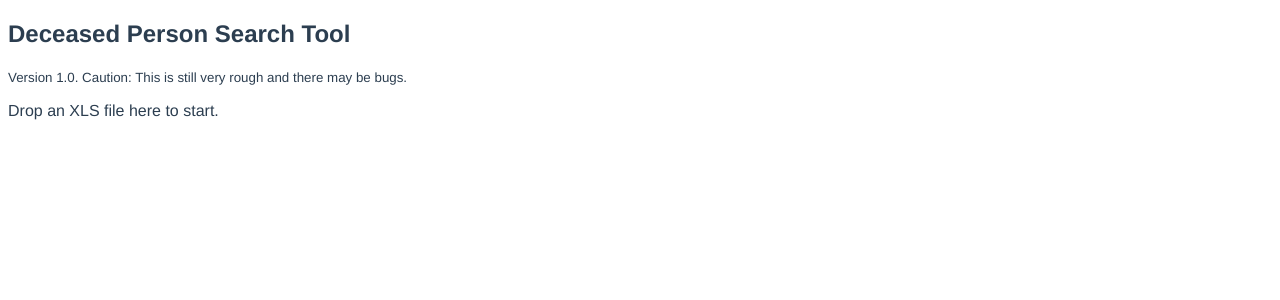
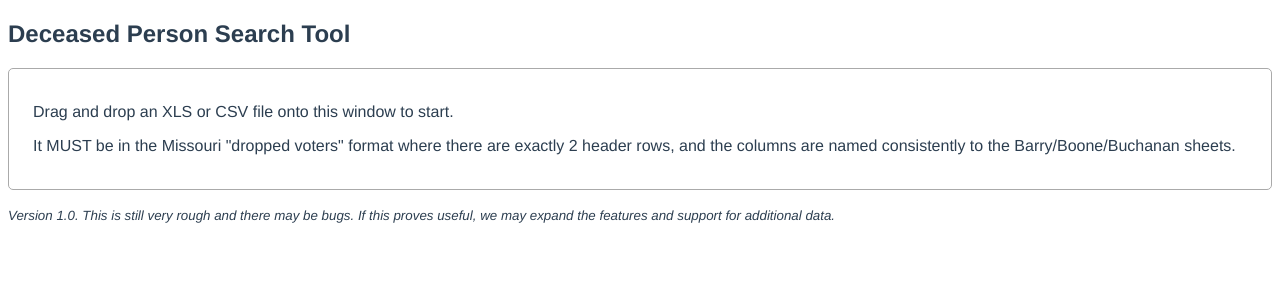
Before and after one commit to jessenieboer/deceased-scanning-tool, a Vue app: page / in a window 1280 px wide. Shown: the top 300 px of the page. Built offline with nearby package versions, Linux system fonts and the light colour scheme.

Commit message:
Updates and initial deploy of version 1.0.0

```diff
--- a/public/index.html
+++ b/public/index.html
@@ -5,7 +5,7 @@
     <meta http-equiv="X-UA-Compatible" content="IE=edge">
     <meta name="viewport" content="width=device-width,initial-scale=1.0">
     <link rel="icon" href="<%= BASE_URL %>favicon.ico">
-    <title><%= htmlWebpackPlugin.options.title %></title>
+    <title>Deceased Person Search Tool</title>
   </head>
   <body>
     <noscript>
--- a/src/App.vue
+++ b/src/App.vue
@@ -3,7 +3,6 @@
 
     <h2>Deceased Person Search Tool</h2>
 
-    <p><small>Version 1.0. Caution: This is still very rough and there may be bugs.</small></p>
 
     <script type="application/javascript" src="https://cdn.jsdelivr.net/npm/xlsx@0.17.3/dist/xlsx.full.min.js"></script>
 
@@ -11,12 +10,15 @@
       Loading spreadsheet...
     </div>
 
-    <div v-else-if="!data">
-      Drop an XLS file here to start.
+    <div v-else-if="!data" style="border: 1px solid #aaa; border-radius: 5px; padding: 18px 24px;">
+      <p>Drag and drop an XLS or CSV file onto this window to start. </p>
+
+      <p>It MUST be in the Missouri "dropped voters" format where there are exactly 2 header rows, and the columns are named consistently to the Barry/Boone/Buchanan sheets.</p>
+
     </div>
 
     <div v-else>
-      <p>Found {{ data.length }} records.</p>
+      <p>Found {{ data.length }} records in spreadsheet.</p>
       <p>
         Here are the ones who voted, and are older than
         <select v-model="ageLimit">
@@ -41,7 +43,7 @@
         </thead>
         <tbody>
           <tr v-for="row in filteredList.slice(0,1000)" :key="row['Unique Voter ID\'s']">
-            <td>{{ row['Unique Voter ID\'s'] }}</td>
+            <td>{{ row['Voter ID'] || row['Unique Voter ID\'s'] }}</td>
             <td>{{ row['Name'] }}</td>
             <td>{{ row['Name_1'] }}</td>
             <td>{{ row['Name_2'] }}</td>
@@ -62,6 +64,8 @@
 
     </div>
 
+
+    <p><small><em>Version 1.0. This is still very rough and there may be bugs. If this proves useful, we may expand the features and support for additional data.</em></small></p>
 
   </div>
 </template>
@@ -213,6 +217,7 @@ html, body {
 }
 table {
   border-collapse: collapse;
+  margin-bottom: 24px;
 }
 tr:hover td {
   background-color: #f2f2f2;
--- /dev/null
+++ b/vue.config.js
@@ -0,0 +1,9 @@
+// vue.config.js
+
+/**
+ * @type {import('@vue/cli-service').ProjectOptions}
+ */
+ module.exports = {
+   publicPath: '',
+   outputDir: 'docs',
+}
```
Also changed, not shown: 7 other files (tests, documents, lock files or other folders).
